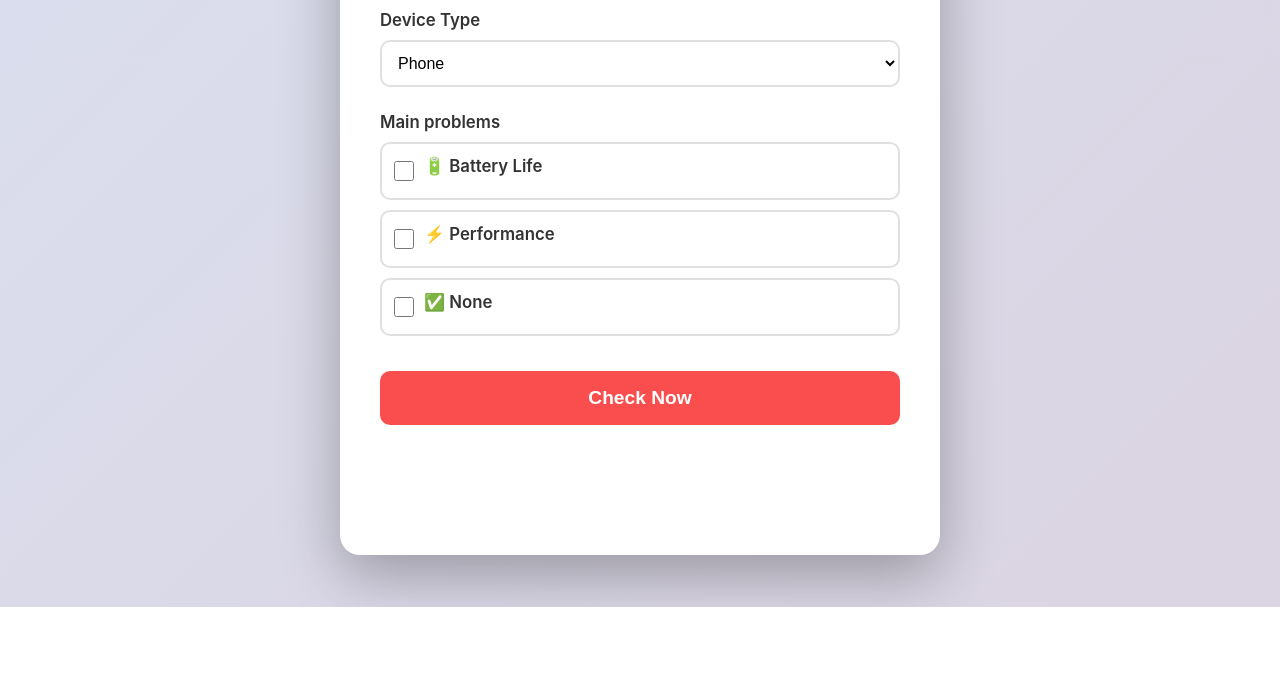
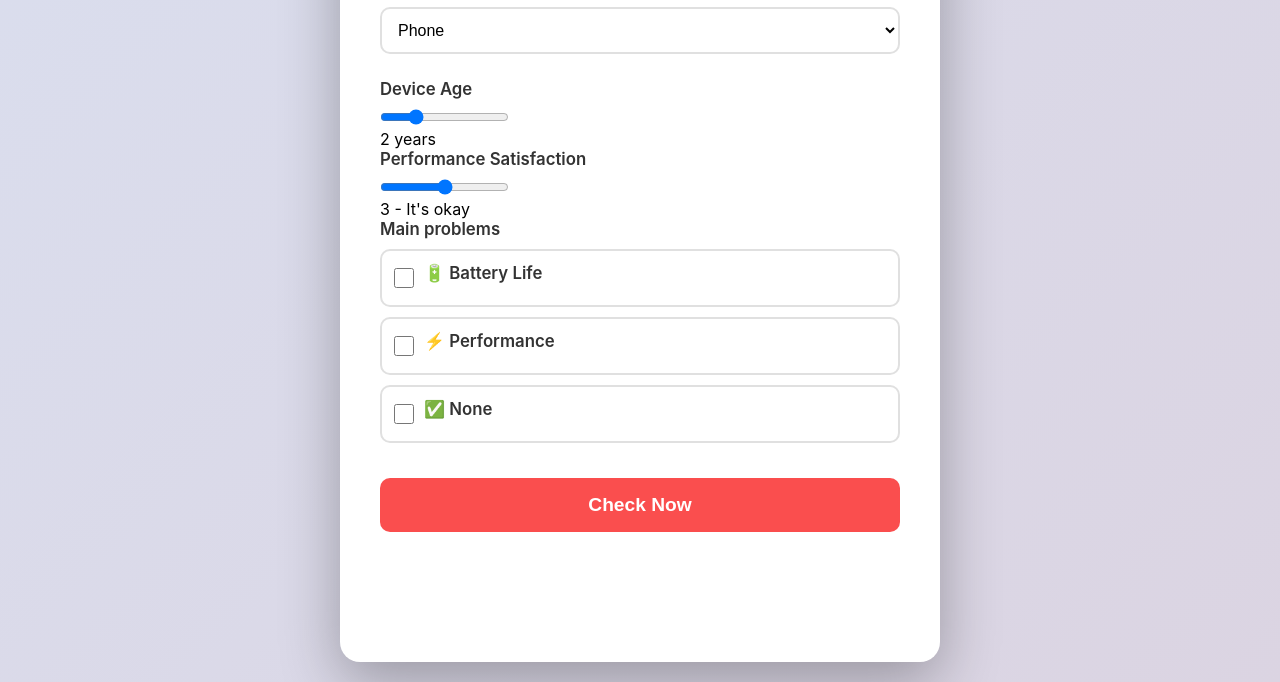
Before and after one commit to 4ndr3jS/ShouldYouUpgrade, a plain HTML site: page index.html in a window 1280 px wide. Shown: the part 193-875 px from the top of the page. Before the commit the page ends 800 px from the top, so only its background shows below. Drawn offline with Linux system fonts and the light colour scheme.

Commit message:
Added 2 new problems, added an age and performance slider

```diff
--- a/index.html
+++ b/index.html
@@ -16,8 +16,27 @@
             <select id="deviceType">
                 <option value="phone">Phone</option>
                 <option value="pc">PC</option>
+                <option value="laptop">Laptop</option>
+                <option value="headphones">Headphones</option>
             </select>
         </div>
+
+        <div class="input-group">
+            <label>Device Age</label>
+            <div class="sliderContainer">
+                <input type="range" id="age" min="0" max="8" value="2" step="0.5">
+                <div class="sliderValue" id="ageValue">2 years</div>
+            </div>
+        </div>
+
+        <div class="input-group">
+            <label>Performance Satisfaction</label>
+            <div class="sliderContainer">
+                <input type="range" id="satisfaction" min="1" max="5" value="3">
+                <div class="sliderValue" id="satisfactionValue">3 - It's okay</div>
+            </div>
+        </div>
+
         <div class="inputGroup">
             <label>Main problems</label>
             <div class="checkboxGroup">
@@ -26,11 +45,11 @@
                     <label for="battery">🔋 Battery Life</label>
                 </div>
                 <div class="checkboxItem" onclick="toggleCheckbox(this)">
-                    <input type="checkbox" id="battery" value="battery">
+                    <input type="checkbox" id="performance" value="performance">
                     <label for="battery">⚡ Performance</label>
                 </div>
                 <div class="checkboxItem" onclick="toggleCheckbox(this)">
-                    <input type="checkbox" id="battery" value="battery">
+                    <input type="checkbox" id="none" value="none">
                     <label for="battery">✅ None</label>
                 </div>
             </div>
@@ -40,5 +59,7 @@
 
         <div class="result" id="result"></div>
     </div>
+
+    <script src="index.js"></script>
 </body>
 </html>
```
